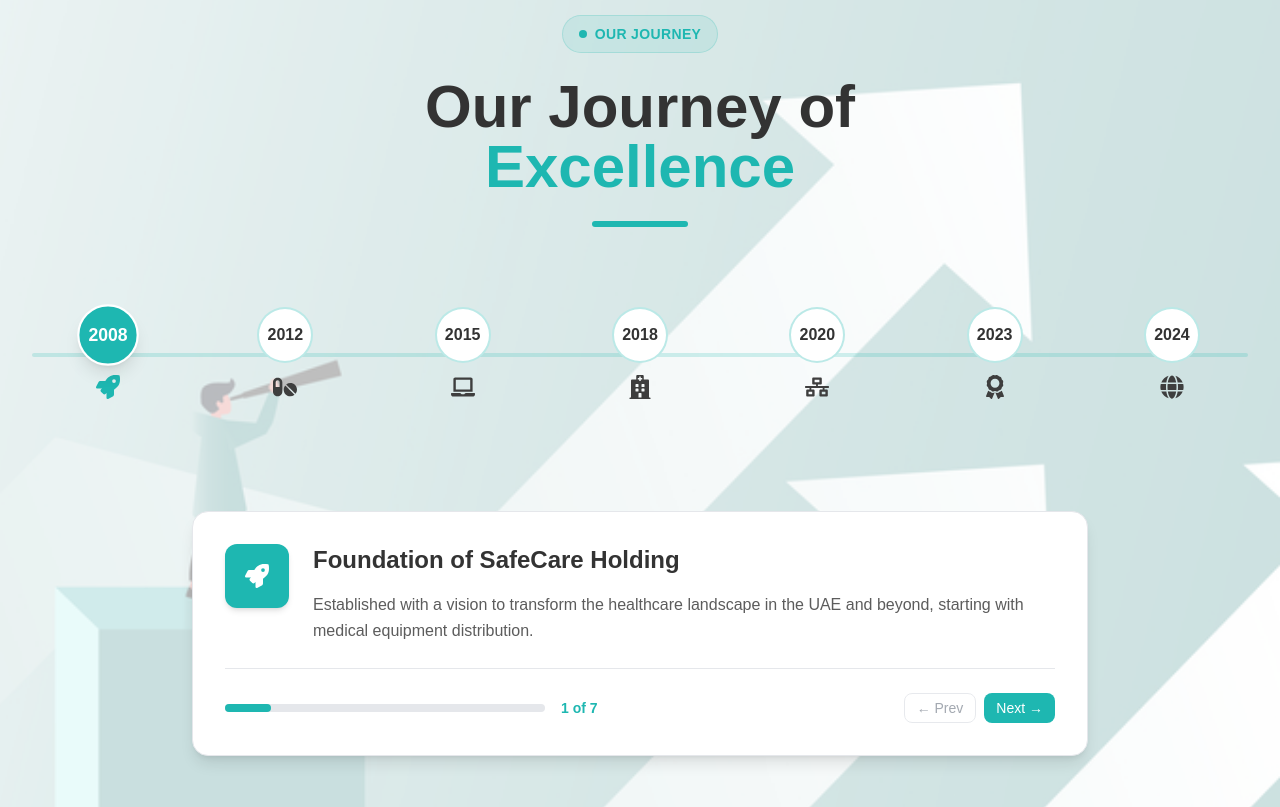
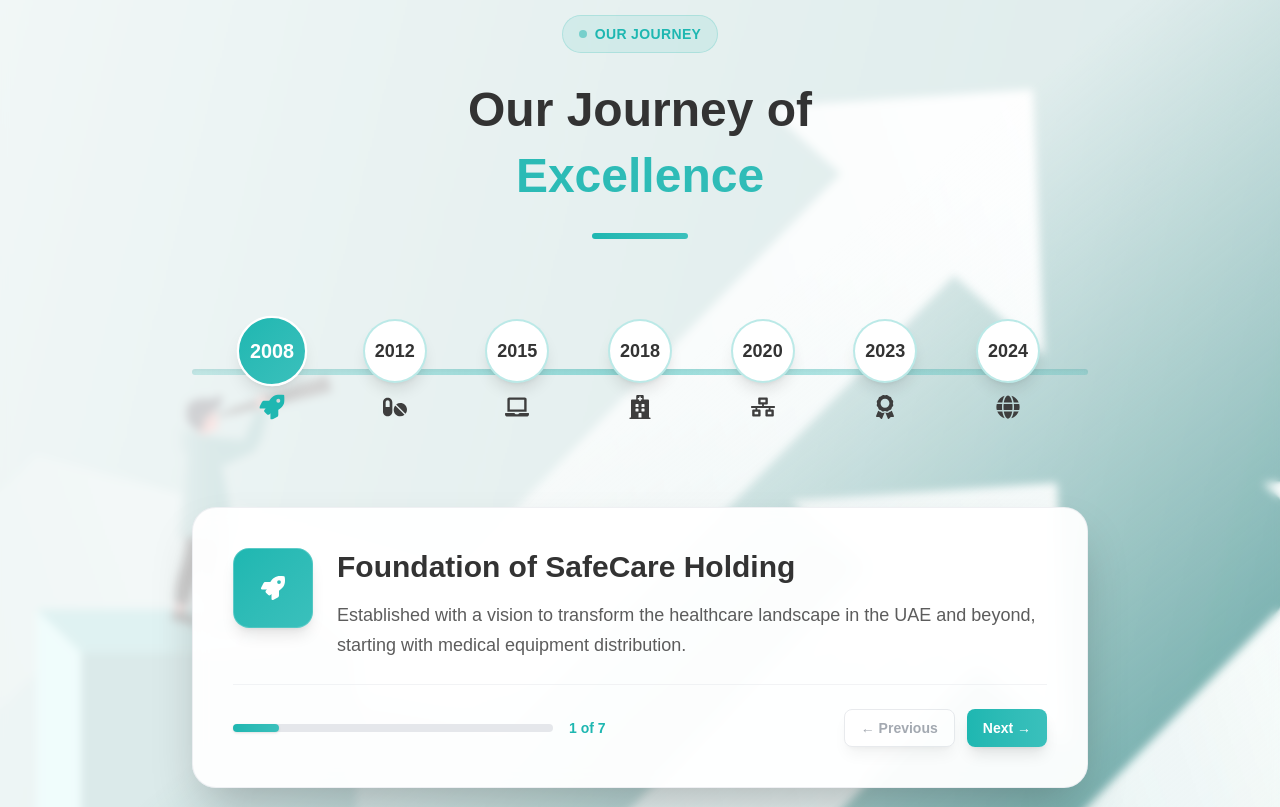
Before and after one commit to Sana-Ahmad1771/safecareholding, a Next.js app: page / in a window 1280 px wide. Shown: the part 5600-6407 px from the top of the page. Built offline with nearby package versions, Linux system fonts and the light colour scheme.

Commit message:
added opacity to bg img of the milestone

```diff
--- a/src/app/components/pages/home/Milestones.jsx
+++ b/src/app/components/pages/home/Milestones.jsx
@@ -73,52 +73,48 @@
     },
   ];
 
-   return (
+  return (
     <section
-      className="relative py-20 lg:py-32 bg-gray-8 overflow-hidden bg-center bg-no-repeat bg-cover"
+      className="relative py-20 lg:py-32 bg-gradient-to-br from-gray-8 to-gray-9 overflow-hidden bg-center bg-no-repeat bg-cover"
       style={{
         backgroundImage: "url('/bg-mile.png')",
       }}
     >
-      {/* Simplified Overlay - Remove backdrop-blur if not essential */}
-      <div className="absolute inset-0 bg-white/70"></div>
+      {/* Enhanced Overlay */}
+      <div className="absolute inset-0 bg-gradient-to-br from-white/80 via-white/80 to-primary/5 backdrop-blur-[4px] "></div>
 
       <div className="container mx-auto px-4 sm:px-6 lg:px-8 relative z-10">
-        {/* Header - Reduced animations */}
-        <motion.div
-          className="text-center mb-16 lg:mb-20"
-          initial={{ opacity: 0, y: 20 }}
-          whileInView={{ opacity: 1, y: 0 }}
-          viewport={{ once: true, margin: "-100px" }}
-          transition={{ duration: 0.5 }}
-        >
-          <div className="inline-flex items-center gap-2 px-4 py-2 bg-primary/10 rounded-full mb-6 border border-primary/20">
-            <div className="w-2 h-2 bg-primary rounded-full"></div>
+        {/* Header */}
+        <motion.div className="text-center mb-16 lg:mb-20">
+          <motion.div className="inline-flex items-center gap-2 px-4 py-2 bg-primary/10 rounded-full mb-6 border border-primary/20">
+            <div className="w-2 h-2 bg-primary rounded-full animate-pulse"></div>
             <span className="text-primary font-semibold text-sm uppercase tracking-wide">
               Our Journey
             </span>
-          </div>
+          </motion.div>
 
-          <h2 className="text-4xl sm:text-5xl lg:text-6xl font-bold text-dark-2 mb-6">
+          <h2 className="font-semibold text-2xl sm:text-3xl md:text-4xl lg:text-[38px] xl:text-5xl leading-snug text-dark-2 mb-6">
             Our Journey of
-            <span className="block text-primary">Excellence</span>
+            <span className="block text-transparent bg-clip-text bg-gradient-to-r from-primary to-accent">
+              Excellence
+            </span>
           </h2>
 
-          <div className="w-24 h-1.5 bg-primary rounded-full mx-auto mb-8" />
+          <motion.div className="w-24 h-1.5 bg-gradient-to-r from-primary to-accent rounded-full mx-auto mb-8 shadow-lg" />
         </motion.div>
 
-        {/* Timeline Section - Optimized */}
-        <div className="max-w-7xl mx-auto">
-          <div className="flex flex-col gap-8 items-center">
+        {/* Timeline Section */}
+        <div className="max-w-4xl mx-auto">
+          <div className="flex flex-col gap-2 items-center">
             {/* Horizontal Timeline Line */}
             <div className="relative w-full flex justify-center">
-              {/* Simple horizontal line */}
-              <div className="absolute top-1/2 left-0 right-0 h-1 bg-primary/20 rounded-full"></div>
+              {/* Horizontal line */}
+              <div className="absolute top-1/2 left-0 right-0 h-1.5 bg-gradient-to-r from-primary/20 via-accent/50 to-primary/20 rounded-full shadow-inner"></div>
 
-              {/* Milestone Years - Reduced animations */}
+              {/* Milestone Years (spaced evenly) */}
               <div className="flex justify-between w-full relative z-10 px-6 lg:px-12">
                 {milestones.map((milestone, index) => (
-                  <div
+                  <motion.div
                     key={index}
                     className="flex flex-col items-center gap-3 cursor-pointer group"
                     onMouseEnter={() => setActiveMilestone(index)}
@@ -126,10 +122,10 @@
                   >
                     {/* Year Circle */}
                     <div
-                      className={`relative w-14 h-14 rounded-full flex items-center justify-center font-bold text-base transition-all duration-300 border-2 ${
+                      className={`relative w-16 h-16 rounded-full flex items-center justify-center font-bold text-lg transition-all duration-500 border-2 shadow-lg ${
                         activeMilestone === index
-                          ? "bg-primary scale-110 text-white border-white shadow-lg"
-                          : "bg-white text-dark-2 border-primary/30 group-hover:bg-primary/10"
+                          ? `bg-gradient-to-br ${milestone.gradient} scale-110 shadow-2xl text-white border-white`
+                          : "bg-white text-dark-2 border-primary/30 group-hover:bg-primary/10 group-hover:border-primary group-hover:scale-105"
                       }`}
                     >
                       {milestone.year}
@@ -137,48 +133,53 @@
 
                     {/* Year Label */}
                     <div
-                      className={`transition-colors duration-300 ${
+                      className={`text-sm font-semibold transition-all duration-300 ${
                         activeMilestone === index
-                          ? "text-primary"
+                          ? "text-primary scale-105 font-bold"
                           : "text-dark-3 group-hover:text-dark-2"
                       }`}
                     >
                       {milestone.icon}
                     </div>
-                  </div>
+                  </motion.div>
                 ))}
               </div>
             </div>
 
-            {/* Milestone Content - Simplified */}
+            {/* Milestone Content */}
             <div className="mt-16 lg:mt-20 w-full max-w-4xl">
-              <div className="bg-white rounded-2xl p-6 lg:p-8 shadow-lg border border-gray-200">
+              <motion.div
+                key={activeMilestone}
+                className="bg-white/95 backdrop-blur-sm rounded-3xl p-8 lg:p-10 shadow-2xl border border-gray-200/60"
+              >
                 <div className="flex flex-col lg:flex-row items-center lg:items-start gap-6 mb-6">
                   <div
-                    className={`w-16 h-16 rounded-xl bg-primary flex items-center justify-center text-white shadow-md flex-shrink-0`}
+                    className={`w-20 h-20 rounded-2xl bg-gradient-to-br ${milestones[activeMilestone].gradient} flex items-center justify-center text-white shadow-lg flex-shrink-0 border border-white/20`}
                   >
                     {milestones[activeMilestone].icon}
                   </div>
 
                   <div className="text-center lg:text-left flex-1">
-                    <h3 className="text-xl lg:text-2xl font-bold text-dark-2 mb-4">
+                    <h3 className="text-2xl lg:text-3xl font-bold text-dark-2 mb-4 leading-tight">
                       {milestones[activeMilestone].title}
                     </h3>
 
-                    <p className="text-dark-2/80 leading-relaxed">
+                    <p className="text-lg text-dark-2/80 leading-relaxed">
                       {milestones[activeMilestone].description}
                     </p>
                   </div>
                 </div>
 
                 {/* Progress Indicator */}
-                <div className="flex items-center justify-between gap-4 mt-6 pt-6 border-t border-gray-200">
+                <div className="flex items-center justify-between gap-4 mt-6 pt-6 border-t border-gray-200/50">
                   <div className="flex items-center gap-4 flex-1">
                     <div className="flex-1 bg-gray-200 rounded-full h-2 max-w-xs">
                       <div
-                        className="h-2 rounded-full bg-primary transition-all duration-300"
+                        className="h-2 rounded-full bg-gradient-to-r from-primary to-accent transition-all duration-500 shadow-sm"
                         style={{
-                          width: `${((activeMilestone + 1) / milestones.length) * 100}%`,
+                          width: `${
+                            ((activeMilestone + 1) / milestones.length) * 100
+                          }%`,
                         }}
                       ></div>
                     </div>
@@ -188,24 +189,30 @@
                   </div>
 
                   {/* Navigation Buttons */}
-                  <div className="flex gap-2">
+                  <div className="flex gap-3">
                     <button
-                      onClick={() => setActiveMilestone(prev => Math.max(0, prev - 1))}
+                      onClick={() =>
+                        setActiveMilestone((prev) => Math.max(0, prev - 1))
+                      }
                       disabled={activeMilestone === 0}
-                      className="px-3 py-1 bg-white border border-gray-300 rounded-lg font-medium text-gray-600 hover:bg-gray-50 disabled:opacity-50 transition-colors text-sm"
+                      className="px-4 py-2 bg-white border border-gray-300 rounded-lg font-semibold text-gray-600 hover:bg-gray-50 disabled:opacity-50 disabled:cursor-not-allowed transition-all duration-300 shadow-lg flex items-center gap-2 text-sm"
                     >
-                      ← Prev
+                      ← Previous
                     </button>
                     <button
-                      onClick={() => setActiveMilestone(prev => Math.min(milestones.length - 1, prev + 1))}
+                      onClick={() =>
+                        setActiveMilestone((prev) =>
+                          Math.min(milestones.length - 1, prev + 1)
+                        )
+                      }
                       disabled={activeMilestone === milestones.length - 1}
-                      className="px-3 py-1 bg-primary text-white rounded-lg font-medium hover:bg-primary/90 disabled:opacity-50 transition-colors text-sm"
+                      className="px-4 py-2 bg-gradient-to-r from-primary to-accent text-white rounded-lg font-semibold hover:shadow-xl disabled:opacity-50 disabled:cursor-not-allowed transition-all duration-300 shadow-lg flex items-center gap-2 text-sm"
                     >
                       Next →
                     </button>
                   </div>
                 </div>
-              </div>
+              </motion.div>
             </div>
           </div>
         </div>
```
